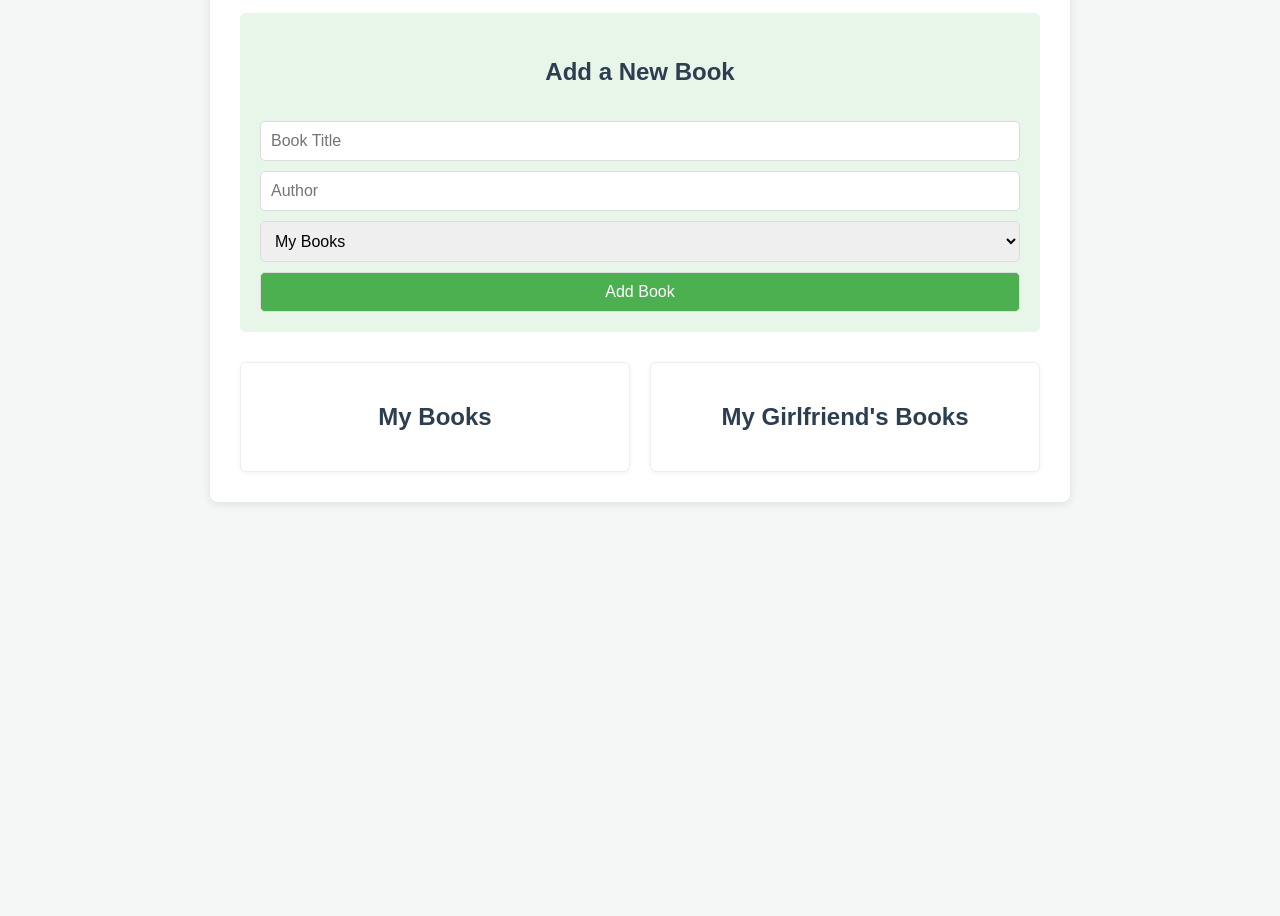
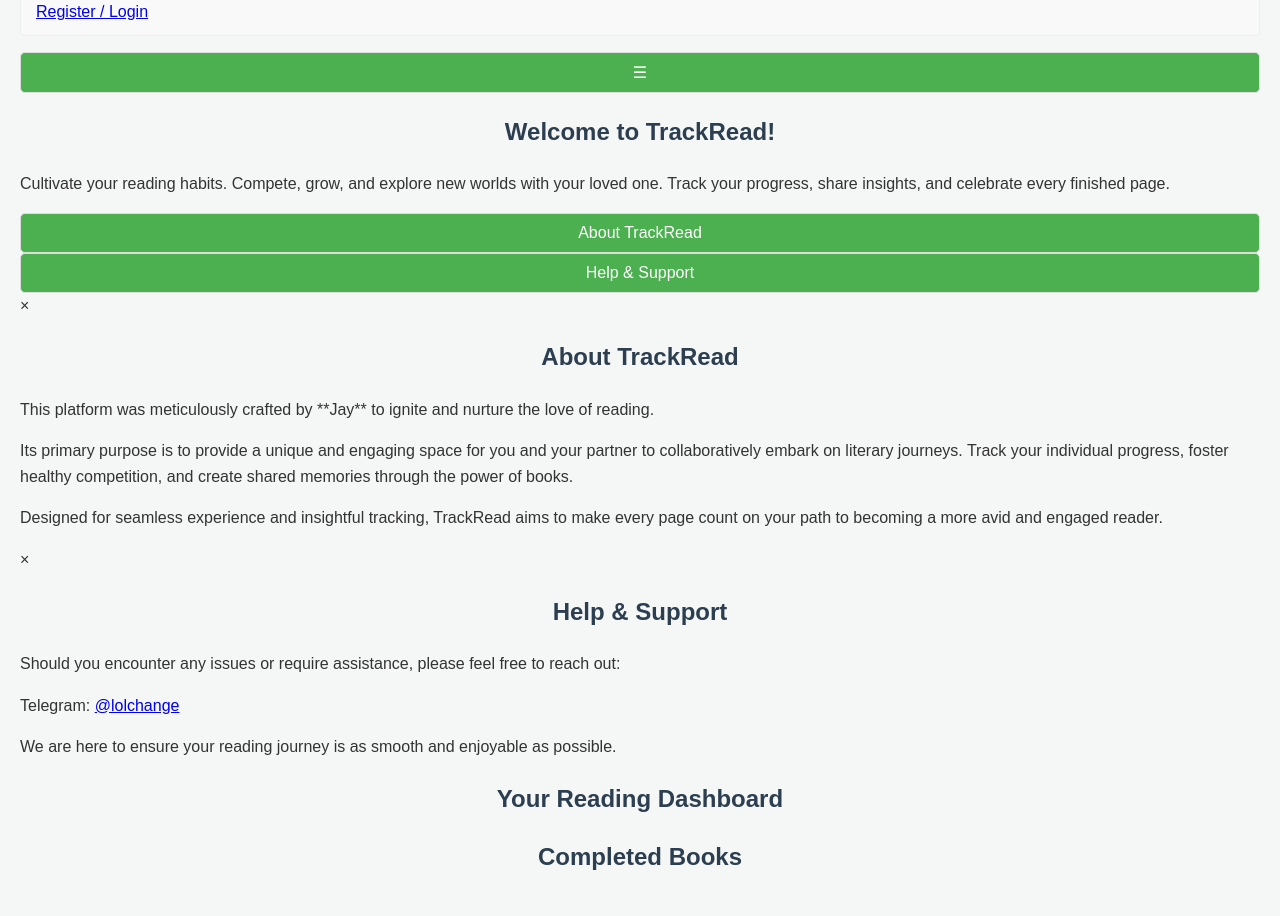
Before and after one commit to jaybuildstuff/TrackRead, a plain HTML site: page index.html in a window 1280 px wide. Shown: the part 150-1066 px from the top of the page. Before the commit the page ends 800 px from the top, so only its background shows below. Drawn offline with Linux system fonts and the light colour scheme.

Commit message:
Update index.html

```diff
--- a/index.html
+++ b/index.html
@@ -3,42 +3,79 @@
 <head>
     <meta charset="UTF-8">
     <meta name="viewport" content="width=device-width, initial-scale=1.0">
-    <title>Synchronized Reading Tracker</title>
+    <title>TrackRead - Your Reading Journey</title>
     <link rel="stylesheet" href="style.css">
+    <link href="https://fonts.googleapis.com/css2?family=Montserrat:wght@400;700&family=Playfair+Display:wght@700&display=swap" rel="stylesheet">
 </head>
 <body>
-    <div class="container">
-        <h1>📖 Shared Reading Tracker</h1>
+    <div class="sidebar" id="sidebar">
+        <button class="close-sidebar" onclick="toggleSidebar()">&times;</button>
+        <h2>TrackRead</h2>
+        <ul>
+            <li><a href="#" id="authLink">Register / Login</a></li>
+            <li style="display:none;" id="logoutOption"><a href="#" id="logoutLink">Logout</a></li>
+            <li style="display:none;" id="dashboardOption"><a href="#" id="dashboardLink">Dashboard</a></li>
+            <li style="display:none;" id="booksReadOption"><a href="#" id="booksReadLink">Books Read</a></li>
+        </ul>
+    </div>
 
-        <div class="add-book-section">
-            <h2>Add a New Book</h2>
-            <input type="text" id="bookTitle" placeholder="Book Title" required>
-            <input type="text" id="bookAuthor" placeholder="Author">
-            <select id="readerSelect">
-                <option value="user">My Books</option>
-                <option value="girlfriend">My Girlfriend's Books</option>
-            </select>
-            <button id="addBookBtn">Add Book</button>
+    <div class="main-content" id="mainContent">
+        <header>
+            <button class="menu-button" onclick="toggleSidebar()">&#9776;</button>
+        </header>
+
+        <section id="welcome-section" class="page-section active">
+            <div class="welcome-container">
+                <h1 class="welcome-heading">Welcome to TrackRead!</h1>
+                <p class="welcome-tagline">
+                    Cultivate your reading habits. Compete, grow, and explore new worlds with your loved one.
+                    Track your progress, share insights, and celebrate every finished page.
+                </p>
+                <div class="button-group">
+                    <button class="primary-button" id="aboutUsButton">About TrackRead</button>
+                    <button class="secondary-button" id="helpSupportButton">Help & Support</button>
+                </div>
+            </div>
+        </section>
+
+        <div id="aboutModal" class="modal">
+            <div class="modal-content">
+                <span class="close-button" onclick="closeModal('aboutModal')">&times;</span>
+                <h2>About TrackRead</h2>
+                <p>This platform was meticulously crafted by **Jay** to ignite and nurture the love of reading.</p>
+                <p>Its primary purpose is to provide a unique and engaging space for you and your partner to collaboratively embark on literary journeys. Track your individual progress, foster healthy competition, and create shared memories through the power of books.</p>
+                <p>Designed for seamless experience and insightful tracking, TrackRead aims to make every page count on your path to becoming a more avid and engaged reader.</p>
+            </div>
         </div>
 
-        <div class="reading-lists">
-            <div class="list-section">
-                <h2>My Books</h2>
-                <ul id="userBooks">
-                    </ul>
-            </div>
-
-            <div class="list-section">
-                <h2>My Girlfriend's Books</h2>
-                <ul id="girlfriendBooks">
-                    </ul>
+        <div id="helpSupportModal" class="modal">
+            <div class="modal-content">
+                <span class="close-button" onclick="closeModal('helpSupportModal')">&times;</span>
+                <h2>Help & Support</h2>
+                <p>Should you encounter any issues or require assistance, please feel free to reach out:</p>
+                <p>Telegram: <a href="https://t.me/lolchange" target="_blank">@lolchange</a></p>
+                <p>We are here to ensure your reading journey is as smooth and enjoyable as possible.</p>
             </div>
         </div>
+
+        <section id="auth-section" class="page-section hidden">
+            <div class="auth-container">
+                </div>
+        </section>
+
+        <section id="dashboard-section" class="page-section hidden">
+            <div class="dashboard-container">
+                <h2>Your Reading Dashboard</h2>
+                </div>
+        </section>
+
+        <section id="books-read-section" class="page-section hidden">
+            <div class="books-read-container">
+                <h2>Completed Books</h2>
+                </div>
+        </section>
     </div>
-
-    <script src="https://www.gstatic.com/firebasejs/10.12.2/firebase-app-compat.js"></script>
-    <script src="https://www.gstatic.com/firebasejs/10.12.2/firebase-firestore-compat.js"></script>
 
     <script src="script.js"></script>
 </body>
-</html>
+    </html>
```
